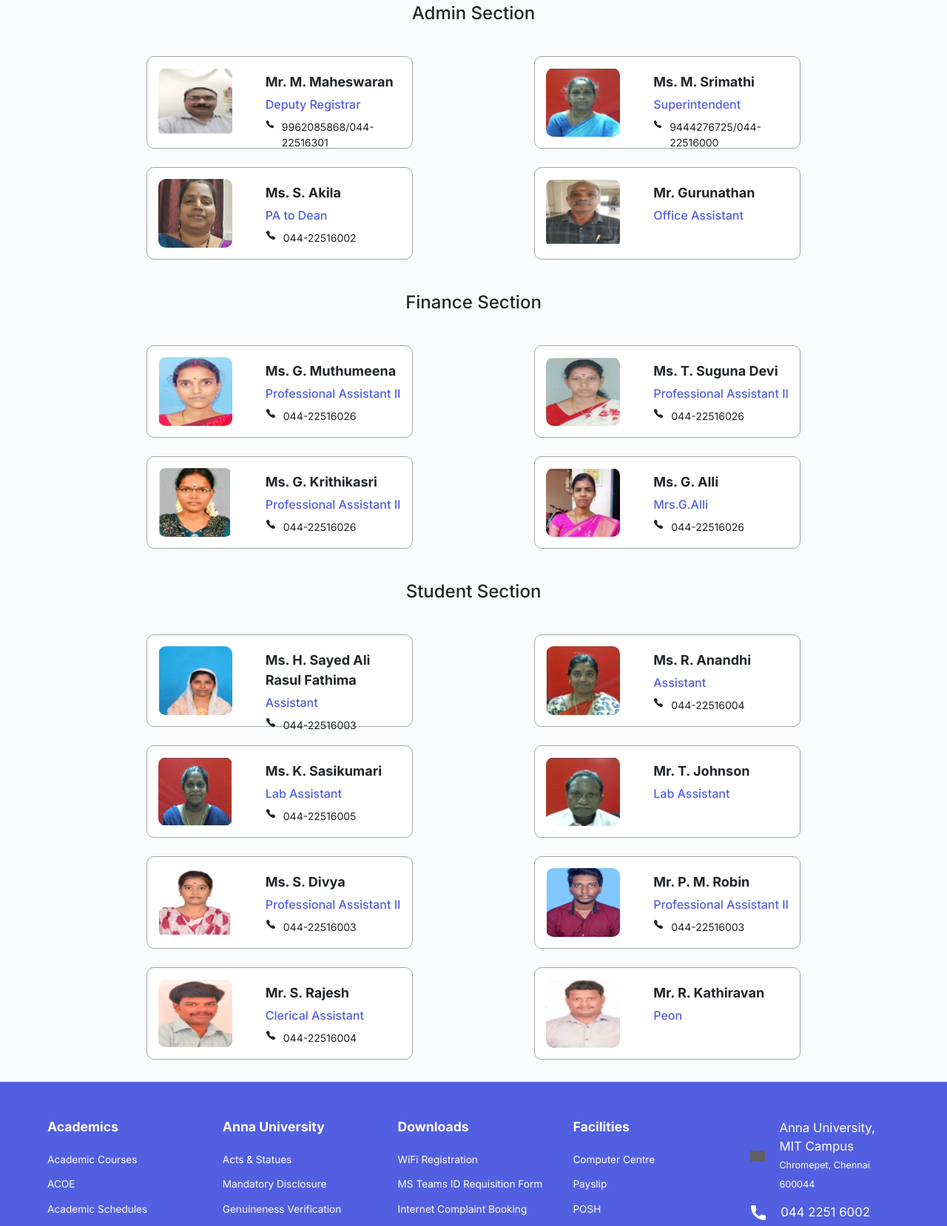
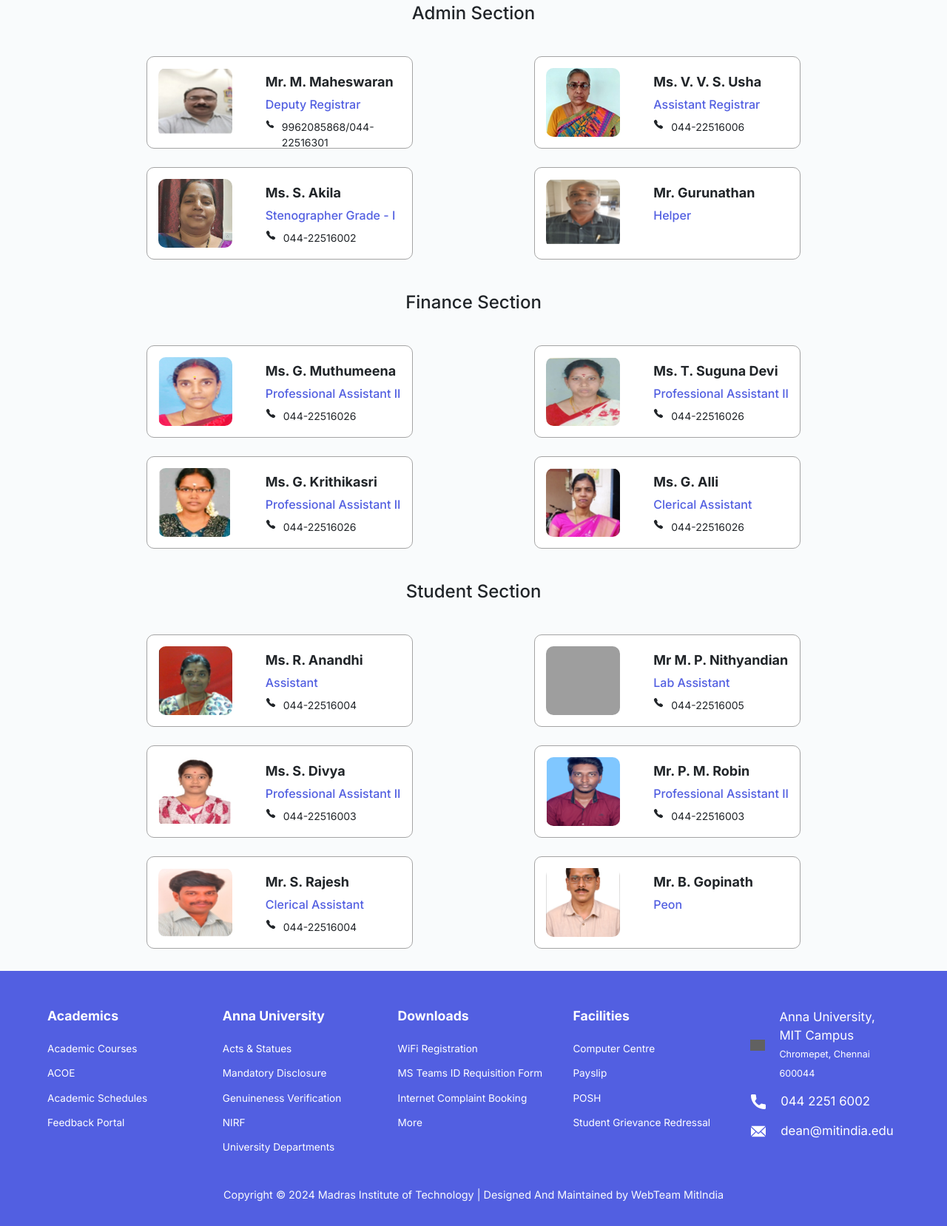
Before and after one commit to MIT-Web-Team/mit-website-php, a PHP site: page /administration/deanoffice in a window 1280 px wide. Shown: the part 124-1782 px from the top of the page at 74% size. Run offline with PHP 8.4, Linux system fonts and the light colour scheme; some libraries are stand-ins or nearby versions; grey boxes are pictures that could not be loaded.

Commit message:
Update deanoffice staff

```diff
--- a/src/pages/public/administration/deanoffice.php
+++ b/src/pages/public/administration/deanoffice.php
@@ -49,21 +49,21 @@ $officeAdministration = array(
         "extension" => "9962085868/044-22516301"
     ),
     array(
-        "image" => $src . "MrsMSrimathi.png",
-        "name" => "Ms. M. Srimathi",
-        "designation" => "Superintendent",
-        "extension" => "9444276725/044-22516000"
+        "image" => $src . "MsVVSUsha.jpg",
+        "name" => "Ms. V. V. S. Usha",
+        "designation" => "Assistant Registrar ",
+        "extension" => "044-22516006"
     ),
     array(
         "image" => $src . "MrsSAkila.png",
         "name" => "Ms. S. Akila",
-        "designation" => "PA to Dean",
+        "designation" => "Stenographer Grade - I",
         "extension" => "044-22516002"
     ),
     array(
         "image" => $src . "MrSGurunathan.png",
         "name" => "Mr. Gurunathan",
-        "designation" => "Office Assistant",
+        "designation" => "Helper",
         "extension" => ""
     )
 );
@@ -90,18 +90,12 @@ $financeSection = array(
     array(
         "image" => $src . "MrsGAlli.png",
         "name" => "Ms. G. Alli",
-        "designation" => "Mrs.G.Alli",
+        "designation" => "Clerical Assistant",
         "extension" => "044-22516026"
     )
 );
 
 $studentSection = array(
-    array(
-        "image" => $src . "MrsFathima.png",
-        "name" => "Ms. H. Sayed Ali Rasul Fathima",
-        "designation" => "Assistant",
-        "extension" => "044-22516003"
-    ),
     array(
         "image" => $src . "MrsRAnandhi.png",
         "name" => "Ms. R. Anandhi",
@@ -109,16 +103,10 @@ $studentSection = array(
         "extension" => "044-22516004"
     ),
     array(
-        "image" => $src . "MrsKSasikumari.png",
-        "name" => "Ms. K. Sasikumari",
+        "image" => $src . "",
+        "name" => "Mr M. P. Nithyandian",
         "designation" => "Lab Assistant",
         "extension" => "044-22516005"
-    ),
-    array(
-        "image" => $src . "MrTJohnson.png",
-        "name" => "Mr. T. Johnson",
-        "designation" => "Lab Assistant",
-        "extension" => ""
     ),
     array(
         "image" => $src . "MsSDivya.png",
@@ -139,8 +127,8 @@ $studentSection = array(
         "extension" => "044-22516004"
     ),
     array(
-        "image" => $src . "MrRKathiravan.png",
-        "name" => "Mr. R. Kathiravan",
+        "image" => $src . "MrBGopinath.jpg",
+        "name" => "Mr. B. Gopinath",
         "designation" => "Peon",
         "extension" => ""
     )
```
Also changed, not shown: src/assets/Faculty/DeanOffice/MrBGopinath.jpg (added), src/assets/Faculty/DeanOffice/MsVVSUsha.jpg (added).
